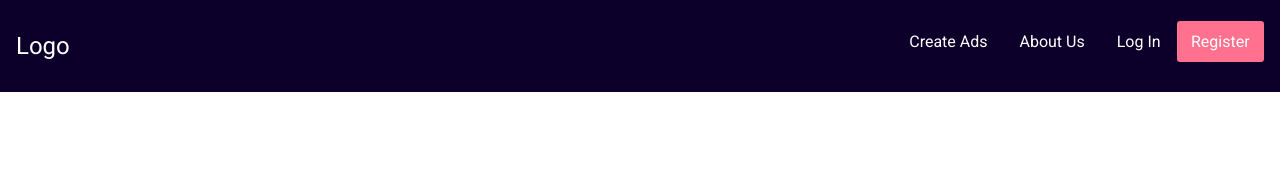
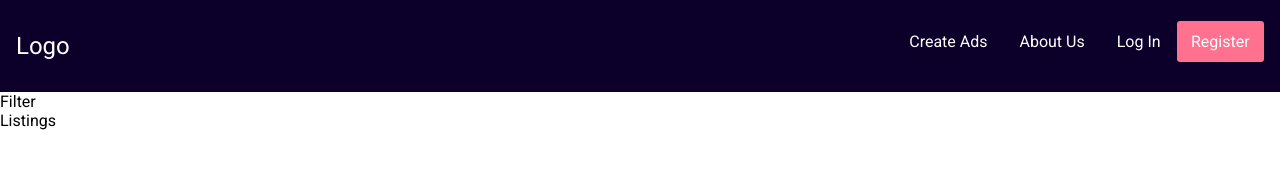
Before and after one commit to B-Rich23/real-estate, a React (Create React App) app: page / in a window 1280 px wide. Shown: the top 182 px of the page. Built offline with nearby package versions, Linux system fonts and the light colour scheme.

Commit message:
created Filter and Listings components

```diff
--- a/src/App.js
+++ b/src/App.js
@@ -1,12 +1,18 @@
 import React, { Component } from 'react';
 import './App.css';
 import Header from "./components/Header";
+import Filter from "./components/Filter";
+import Listings from "./components/Listings";
 
 class App extends Component {
   render() {
     return (
       <div className="App">
         <Header />
+        <section id="content-area">
+          <Filter />
+          <Listings />
+        </section>
       </div>
     );
   }
--- /dev/null
+++ b/src/components/Filter.js
@@ -0,0 +1,16 @@
+import React, { Component } from 'react';
+
+
+
+class Filter extends Component {
+    state = {  }
+    render() {
+        return (
+            <section className="filter">
+            Filter
+            </section>
+        );
+    }
+}
+
+export default Filter;
--- /dev/null
+++ b/src/components/Listings.js
@@ -0,0 +1,16 @@
+import React, { Component } from 'react';
+
+
+
+class Listings extends Component {
+    state = {  }
+    render() {
+        return (
+            <section className="listings">
+            Listings
+            </section>
+        );
+    }
+}
+
+export default Listings;
```
